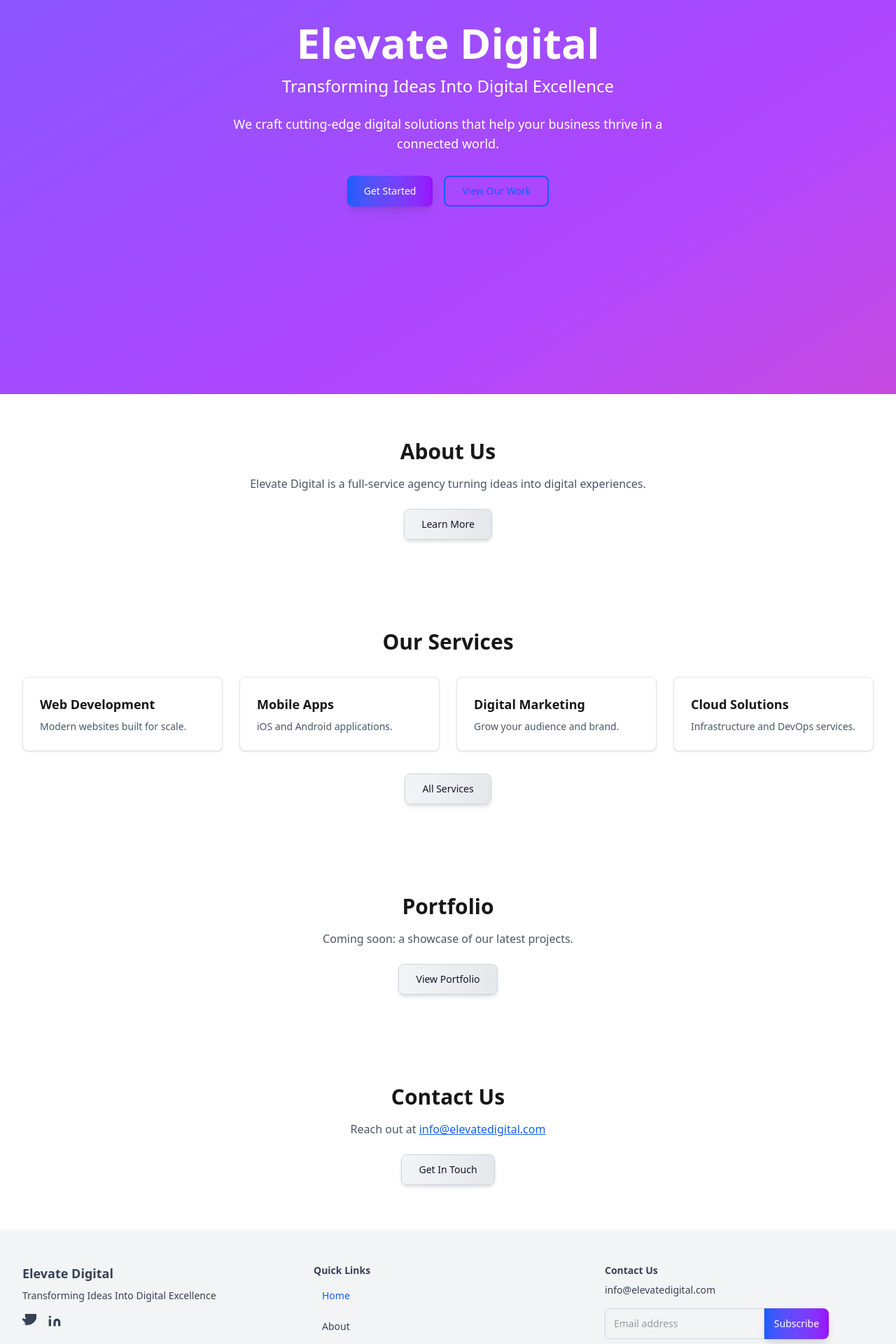
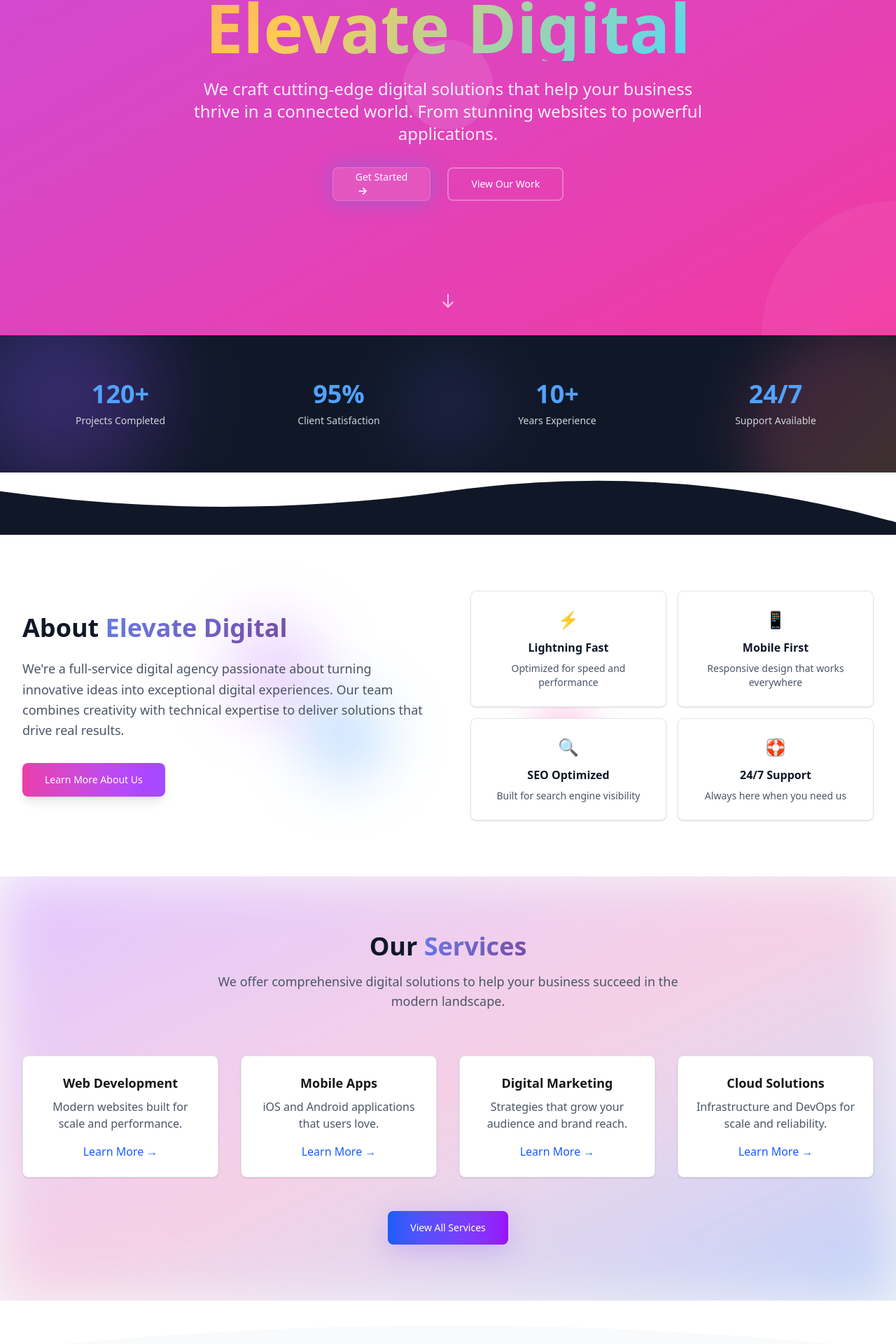
Before and after one commit to JorShe57/my-website, a Next.js app: page / in a window 1280 px wide. Shown: the part 297-2217 px from the top of the page at 70% size. Built offline with nearby package versions, Linux system fonts and the light colour scheme.

Commit message:
feat: add decorative homepage

```diff
--- a/src/app/page.tsx
+++ b/src/app/page.tsx
@@ -2,125 +2,299 @@ import Button from "@/components/ui/Button";
 import Card from "@/components/ui/Card";
 import Container from "@/components/ui/Container";
 import AnimatedSection from "@/components/ui/AnimatedSection";
+import Hero from "@/components/sections/Hero";
+import {
+  GeometricBackground,
+  FloatingOrbs,
+  SectionDivider,
+  GradientMesh,
+} from "@/components/ui/DecorativeBackgrounds";
 import Link from "next/link";
 
 export default function Home() {
   const services = [
     {
       title: "Web Development",
-      description: "Modern websites built for scale.",
+      description: "Modern websites built for scale and performance.",
       href: "/services/web-development",
+      icon: (
+        <svg className="w-6 h-6" fill="none" stroke="currentColor" strokeWidth="2" viewBox="0 0 24 24">
+          <path strokeLinecap="round" strokeLinejoin="round" d="M9 17V7m0 10a2 2 0 01-2 2H5a2 2 0 01-2-2V7a2 2 0 012-2h2a2 2 0 012 2m0 10a2 2 0 002 2h2a2 2 0 002-2M9 7a2 2 0 012-2h2a2 2 0 012 2m0 10V7m0 10a2 2 0 002 2h2a2 2 0 002-2V7a2 2 0 00-2-2H5a2 2 0 00-2 2v10a2 2 0 002 2h2a2 2 0 002-2z" />
+        </svg>
+      ),
     },
     {
       title: "Mobile Apps",
-      description: "iOS and Android applications.",
+      description: "iOS and Android applications that users love.",
       href: "/services/mobile-apps",
+      icon: (
+        <svg className="w-6 h-6" fill="none" stroke="currentColor" strokeWidth="2" viewBox="0 0 24 24">
+          <path strokeLinecap="round" strokeLinejoin="round" d="M12 18h.01M8 21h8a1 1 0 001-1V4a1 1 0 00-1-1H8a1 1 0 00-1 1v16a1 1 0 001 1z" />
+        </svg>
+      ),
     },
     {
       title: "Digital Marketing",
-      description: "Grow your audience and brand.",
+      description: "Strategies that grow your audience and brand reach.",
       href: "/services/digital-marketing",
+      icon: (
+        <svg className="w-6 h-6" fill="none" stroke="currentColor" strokeWidth="2" viewBox="0 0 24 24">
+          <path strokeLinecap="round" strokeLinejoin="round" d="M13 7h8m0 0v8m0-8l-8 8-4-4-6 6" />
+        </svg>
+      ),
     },
     {
       title: "Cloud Solutions",
-      description: "Infrastructure and DevOps services.",
+      description: "Infrastructure and DevOps for scale and reliability.",
       href: "/services/cloud-solutions",
+      icon: (
+        <svg className="w-6 h-6" fill="none" stroke="currentColor" strokeWidth="2" viewBox="0 0 24 24">
+          <path strokeLinecap="round" strokeLinejoin="round" d="M3 15a4 4 0 004-4V9a5 5 0 1110 0v2a4 4 0 004 4M9 17h6" />
+        </svg>
+      ),
     },
   ];
 
+  const features = [
+    {
+      title: "Lightning Fast",
+      description: "Optimized for speed and performance",
+      icon: "⚡",
+    },
+    {
+      title: "Mobile First",
+      description: "Responsive design that works everywhere",
+      icon: "📱",
+    },
+    {
+      title: "SEO Optimized",
+      description: "Built for search engine visibility",
+      icon: "🔍",
+    },
+    {
+      title: "24/7 Support",
+      description: "Always here when you need us",
+      icon: "🛟",
+    },
+  ];
+
+  const stats = [
+    { number: "120+", label: "Projects Completed" },
+    { number: "95%", label: "Client Satisfaction" },
+    { number: "10+", label: "Years Experience" },
+    { number: "24/7", label: "Support Available" },
+  ];
+
   return (
-    <main>
-      <section id="home" className="relative flex min-h-screen items-center justify-center text-center text-white">
-        <div className="absolute inset-0 bg-gradient-to-br from-indigo-500 via-purple-500 to-pink-500 animate-gradient" />
-        <Container className="relative z-10 py-32">
-          <AnimatedSection>
-            <h1 className="text-4xl font-bold sm:text-6xl">Elevate Digital</h1>
-          </AnimatedSection>
-          <AnimatedSection delay={0.1}>
-            <p className="mt-4 text-xl sm:text-2xl">Transforming Ideas Into Digital Excellence</p>
-          </AnimatedSection>
-          <AnimatedSection delay={0.2}>
-            <p className="mx-auto mt-6 max-w-2xl text-base sm:text-lg">
-              We craft cutting-edge digital solutions that help your business thrive in a connected world.
-            </p>
-          </AnimatedSection>
-          <AnimatedSection delay={0.3}>
-            <div className="mt-8 flex flex-col items-center justify-center gap-4 sm:flex-row">
-
+    <main className="overflow-hidden">
+      {/* Hero Section */}
+      <Hero
+        variant="gradient"
+        size="xl"
+        title="Elevate Digital"
+        subtitle="Digital Excellence"
+        description="We craft cutting-edge digital solutions that help your business thrive in a connected world. From stunning websites to powerful applications."
+      >
+        <div className="flex flex-col items-center justify-center gap-6 sm:flex-row mt-8">
           <Link href="/contact">
-                <Button variant="primary">Get Started</Button>
+            <Button variant="glass" size="lg" className="shadow-glow">
+              Get Started
+              <svg className="w-5 h-5" fill="none" stroke="currentColor" strokeWidth="2" viewBox="0 0 24 24">
+                <path strokeLinecap="round" strokeLinejoin="round" d="M13 7l5 5m0 0l-5 5m5-5H6" />
+              </svg>
+            </Button>
           </Link>
           <Link href="/portfolio">
-                <Button variant="outline">View Our Work</Button>
+            <Button variant="outline" size="lg" className="border-white/30 text-white hover:bg-white hover:text-gray-900">
+              View Our Work
+            </Button>
           </Link>
+        </div>
+      </Hero>
 
+      {/* Stats Section */}
+      <section className="relative py-16 bg-gray-900 text-white overflow-hidden">
+        <GeometricBackground />
+        <Container className="relative z-10">
+          <div className="grid grid-cols-2 gap-8 md:grid-cols-4">
+            {stats.map((stat, index) => (
+              <AnimatedSection key={stat.label} delay={index * 0.1}>
+                <div className="text-center">
+                  <div className="text-3xl font-bold text-blue-400 lg:text-4xl">
+                    {stat.number}
+                  </div>
+                  <div className="mt-2 text-sm text-gray-300">{stat.label}</div>
+                </div>
+              </AnimatedSection>
+            ))}
+          </div>
+        </Container>
+      </section>
+
+      <SectionDivider variant="wave" className="text-gray-900" />
+
+      {/* About Section */}
+      <section className="relative py-20 bg-white dark:bg-gray-900">
+        <FloatingOrbs />
+        <Container className="relative z-10">
+          <div className="grid gap-12 lg:grid-cols-2 lg:gap-16 items-center">
+            <AnimatedSection>
+              <div>
+                <h2 className="text-3xl font-bold text-gray-900 dark:text-white lg:text-4xl">
+                  About <span className="gradient-text">Elevate Digital</span>
+                </h2>
+                <p className="mt-6 text-lg text-gray-600 dark:text-gray-300 leading-relaxed">
+                  We&apos;re a full-service digital agency passionate about turning innovative ideas into
+                  exceptional digital experiences. Our team combines creativity with technical expertise
+                  to deliver solutions that drive real results.
+                </p>
+                <div className="mt-8">
+                  <Link href="/about">
+                    <Button variant="gradient" size="lg">
+                      Learn More About Us
+                    </Button>
+                  </Link>
+                </div>
+              </div>
+            </AnimatedSection>
+
+            <AnimatedSection delay={0.2}>
+              <div className="grid grid-cols-2 gap-4">
+                {features.map((feature) => (
+                  <Card
+                    key={feature.title}
+                    variant="feature"
+                    size="sm"
+                    className="text-center hover:scale-105 transition-transform duration-300"
+                  >
+                    <div className="text-2xl mb-3">{feature.icon}</div>
+                    <h3 className="font-semibold text-gray-900 dark:text-white">{feature.title}</h3>
+                    <p className="text-sm text-gray-600 dark:text-gray-400 mt-2">{feature.description}</p>
+                  </Card>
+                ))}
+              </div>
+            </AnimatedSection>
+          </div>
+        </Container>
+      </section>
+
+      {/* Services Section */}
+      <section className="relative py-20 bg-gradient-to-br from-gray-50 to-gray-100 dark:from-gray-800 dark:to-gray-900">
+        <GradientMesh />
+        <Container className="relative z-10">
+          <AnimatedSection>
+            <div className="text-center mb-16">
+              <h2 className="text-3xl font-bold text-gray-900 dark:text-white lg:text-4xl">
+                Our <span className="gradient-text">Services</span>
+              </h2>
+              <p className="mt-4 text-lg text-gray-600 dark:text-gray-300 max-w-2xl mx-auto">
+                We offer comprehensive digital solutions to help your business succeed in the modern landscape.
+              </p>
+            </div>
+          </AnimatedSection>
+
+          <div className="grid gap-8 sm:grid-cols-2 lg:grid-cols-4">
+            {services.map((service, index) => (
+              <AnimatedSection key={service.title} delay={index * 0.1}>
+                <Link href={service.href} className="block h-full group">
+                  <Card
+                    variant="premium"
+                    size="lg"
+                    icon={service.icon}
+                    title={service.title}
+                    className="h-full text-center group-hover:scale-105 transition-all duration-300 cursor-pointer"
+                  >
+                    <p className="text-gray-600 dark:text-gray-300">{service.description}</p>
+                    <div className="mt-4 text-blue-600 dark:text-blue-400 font-medium group-hover:underline">
+                      Learn More →
+                    </div>
+                  </Card>
+                </Link>
+              </AnimatedSection>
+            ))}
+          </div>
+
+          <AnimatedSection delay={0.4}>
+            <div className="text-center mt-12">
+              <Link href="/services">
+                <Button variant="primary" size="lg" className="shadow-purple">
+                  View All Services
+                </Button>
+              </Link>
             </div>
           </AnimatedSection>
         </Container>
       </section>
 
-      <section id="about" className="py-16">
+      <SectionDivider variant="curve" className="text-gray-50 dark:text-gray-800" />
+
+      {/* Portfolio Preview */}
+      <section className="py-20 bg-white dark:bg-gray-900">
         <Container>
-          <h2 className="text-center text-3xl font-bold">About Us</h2>
-          <p className="mx-auto mt-4 max-w-2xl text-center text-gray-600 dark:text-gray-300">
-            Elevate Digital is a full-service agency turning ideas into digital experiences.
+          <AnimatedSection>
+            <div className="text-center mb-16">
+              <h2 className="text-3xl font-bold text-gray-900 dark:text-white lg:text-4xl">
+                Featured <span className="gradient-text">Work</span>
+              </h2>
+              <p className="mt-4 text-lg text-gray-600 dark:text-gray-300 max-w-2xl mx-auto">
+                Take a look at some of our recent projects and success stories.
               </p>
-          <div className="mt-6 text-center">
-            <Link href="/about">
-              <Button variant="secondary">Learn More</Button>
+            </div>
+          </AnimatedSection>
+
+          <AnimatedSection delay={0.2}>
+            <div className="relative">
+              <Card
+                variant="glass"
+                className="text-center py-16 bg-gradient-to-br from-blue-50 to-purple-50 dark:from-blue-900/20 dark:to-purple-900/20 border-2 border-dashed border-blue-200 dark:border-blue-800"
+              >
+                <div className="text-6xl mb-6">🚀</div>
+                <h3 className="text-2xl font-bold text-gray-900 dark:text-white mb-4">
+                  Amazing Projects Coming Soon
+                </h3>
+                <p className="text-gray-600 dark:text-gray-300 mb-8 max-w-md mx-auto">
+                  We&apos;re preparing an exciting showcase of our latest work. Stay tuned for inspiring case studies and project highlights.
+                </p>
+                <Link href="/portfolio">
+                  <Button variant="gradient" size="lg">
+                    Explore Portfolio
+                  </Button>
                 </Link>
+              </Card>
             </div>
+          </AnimatedSection>
         </Container>
       </section>
 
-      <section id="services" className="py-16">
-        <Container>
-          <h2 className="text-center text-3xl font-bold">Our Services</h2>
-          <div className="mt-8 grid gap-6 sm:grid-cols-2 md:grid-cols-4">
-            {services.map((service, i) => (
-              <AnimatedSection key={service.title} delay={i * 0.1}>
-                <Link href={service.href} className="block h-full">
-                  <Card title={service.title} className="h-full">
-                    <p className="text-sm text-gray-600 dark:text-gray-300">{service.description}</p>
-                  </Card>
+      {/* CTA Section */}
+      <section className="relative py-20 bg-gradient-to-r from-blue-600 via-purple-600 to-pink-600 text-white overflow-hidden">
+        <div className="absolute inset-0 bg-black/20" />
+        <FloatingOrbs />
+        <Container className="relative z-10 text-center">
+          <AnimatedSection>
+            <h2 className="text-3xl font-bold lg:text-4xl mb-6">
+              Ready to <span className="text-yellow-300">Elevate</span> Your Business?
+            </h2>
+            <p className="text-lg mb-8 max-w-2xl mx-auto opacity-90">
+              Let&apos;s discuss your project and create something amazing together.
+              Get in touch for a free consultation.
+            </p>
+            <div className="flex flex-col gap-4 sm:flex-row sm:gap-6 justify-center">
+              <Link href="/contact">
+                <Button variant="glass" size="xl" className="shadow-glow">
+                  Start Your Project
+                  <svg className="w-5 h-5" fill="none" stroke="currentColor" strokeWidth="2" viewBox="0 0 24 24">
+                    <path strokeLinecap="round" strokeLinejoin="round" d="M3 8l7.89 4.26a2 2 0 002.22 0L21 8M5 19h14a2 2 0 002-2V7a2 2 0 00-2-2H5a2 2 0 00-2 2v10a2 2 0 002 2z" />
+                  </svg>
+                </Button>
               </Link>
-
+              <a href="mailto:info@elevatedigital.com">
+                <Button variant="outline" size="xl" className="border-white/30 text-white hover:bg-white hover:text-gray-900">
+                  info@elevatedigital.com
+                </Button>
+              </a>
+            </div>
           </AnimatedSection>
-            ))}
-          </div>
-          <div className="mt-8 text-center">
-            <Link href="/services">
-              <Button variant="secondary">All Services</Button>
-            </Link>
-          </div>
-        </Container>
-      </section>
-
-      <section id="portfolio" className="py-16">
-        <Container>
-          <h2 className="text-center text-3xl font-bold">Portfolio</h2>
-          <p className="mx-auto mt-4 max-w-2xl text-center text-gray-600 dark:text-gray-300">
-            Coming soon: a showcase of our latest projects.
-          </p>
-          <div className="mt-6 text-center">
-            <Link href="/portfolio">
-              <Button variant="secondary">View Portfolio</Button>
-            </Link>
-          </div>
-        </Container>
-      </section>
-
-      <section id="contact" className="py-16">
-        <Container>
-          <h2 className="text-center text-3xl font-bold">Contact Us</h2>
-          <p className="mx-auto mt-4 max-w-2xl text-center text-gray-600 dark:text-gray-300">
-            Reach out at <a className="text-blue-600 underline" href="mailto:info@elevatedigital.com">info@elevatedigital.com</a>
-          </p>
-          <div className="mt-6 text-center">
-            <Link href="/contact">
-              <Button variant="secondary">Get In Touch</Button>
-            </Link>
-          </div>
         </Container>
       </section>
     </main>
--- /dev/null
+++ b/src/components/ui/DecorativeBackgrounds.tsx
@@ -0,0 +1,57 @@
+import type { SVGProps } from "react";
+
+export function GeometricBackground() {
+  return (
+    <div className="pointer-events-none absolute inset-0 overflow-hidden">
+      <div className="absolute -top-16 -left-16 h-72 w-72 rounded-full bg-gradient-to-br from-indigo-500 to-purple-500 opacity-30 blur-3xl" />
+      <div className="absolute bottom-0 right-0 h-80 w-80 translate-x-1/3 translate-y-1/3 rounded-full bg-gradient-to-br from-pink-500 to-yellow-500 opacity-20 blur-2xl" />
+      <div className="absolute top-1/2 left-1/2 h-40 w-40 -translate-x-1/2 -translate-y-1/2 rounded-full bg-gradient-to-br from-blue-500 to-purple-500 opacity-10 blur-2xl" />
+    </div>
+  );
+}
+
+export function FloatingOrbs() {
+  return (
+    <div className="pointer-events-none absolute inset-0 overflow-hidden">
+      <div className="absolute top-1/4 left-1/4 h-36 w-36 rounded-full bg-purple-400/30 blur-2xl animate-float" />
+      <div
+        className="absolute top-1/2 right-1/3 h-24 w-24 rounded-full bg-pink-400/30 blur-xl animate-float"
+        style={{ animationDelay: "1s" }}
+      />
+      <div
+        className="absolute bottom-1/4 left-1/3 h-32 w-32 rounded-full bg-blue-400/30 blur-2xl animate-float"
+        style={{ animationDelay: "2s" }}
+      />
+    </div>
+  );
+}
+
+export interface SectionDividerProps extends SVGProps<SVGSVGElement> {
+  variant?: "wave" | "curve";
+}
+
+export function SectionDivider({ variant = "wave", className, ...props }: SectionDividerProps) {
+  const path =
+    variant === "curve"
+      ? "M0 80 Q720 0 1440 80V100H0z"
+      : "M0 30 Q360 80 720 30t720 50v20H0z";
+  return (
+    <svg
+      viewBox="0 0 1440 100"
+      className={className}
+      fill="currentColor"
+      preserveAspectRatio="none"
+      {...props}
+    >
+      <path d={path} />
+    </svg>
+  );
+}
+
+export function GradientMesh() {
+  return (
+    <div className="pointer-events-none absolute inset-0 overflow-hidden">
+      <div className="absolute inset-0 bg-gradient-to-br from-purple-500/30 via-pink-500/20 to-blue-500/30 blur-2xl" />
+    </div>
+  );
+}
```
Lines whose indentation alone changed are shown as unchanged.
